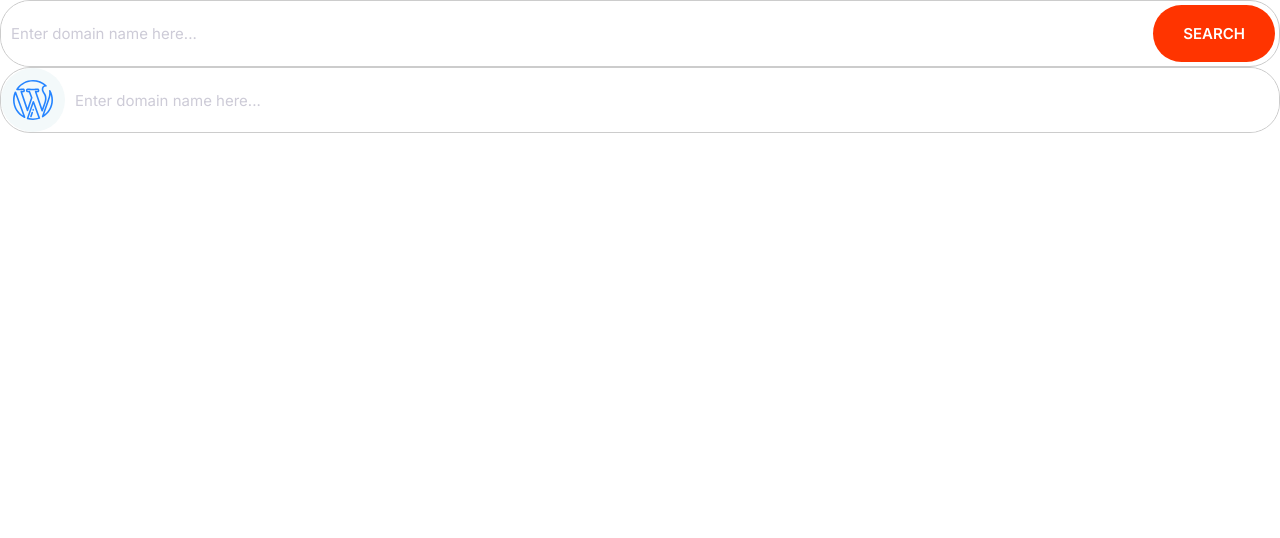
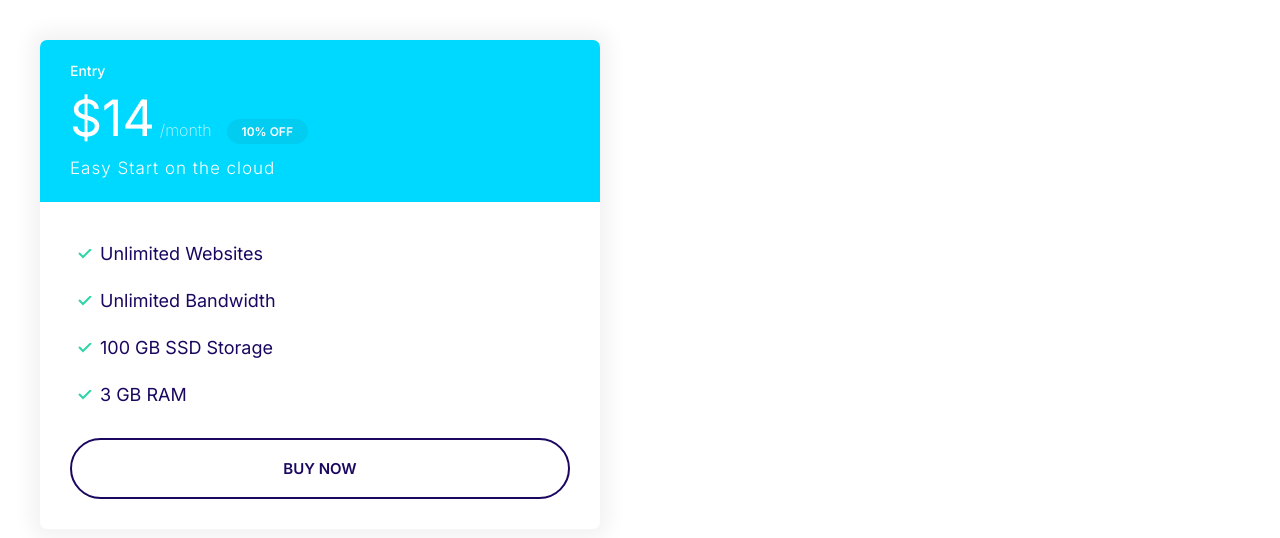
Before and after one commit to georgiscoding/gtmcss, a plain HTML site: page index.html in a window 1280 px wide. Drawn offline with Linux system fonts and the light colour scheme.

Commit message:
Build a Plan Component.

```diff
--- a/css/styles.css
+++ b/css/styles.css
@@ -115,6 +115,7 @@ a {
 
 .badge--small {
   font-size: 1.6rem;
+  padding: 0.5rem 1.5rem;
 }
 
 @media screen and (min-width: 1024px) {
@@ -279,3 +280,77 @@ a {
     font-size: 1.5rem;
   }
 }
+
+/* Cards */
+
+.card {
+  border-radius: 7px;
+  box-shadow: 0 0 20px 10px #f3f3f3;
+  overflow: hidden;
+}
+
+.card__header,
+.card__body {
+  padding: 2rem 3rem;
+}
+
+.card--primary .card__header {
+  background: var(--color-primary);
+  color: #fff;
+}
+.card--secondary .card__header {
+  background: var(--color-secondary);
+  color: #fff;
+}
+
+.card--secondary .badge--secondary {
+  background: #02cdf1;
+}
+/* Plans */
+
+.plan__name {
+  color: #fff;
+  margin: 0;
+  font-weight: 500;
+  font-size: 2.4rem;
+}
+
+.plan__price {
+  font-size: 6rem;
+}
+
+.plan__billing-cycle {
+  font-size: 2.4rem;
+  font-weight: 200;
+  opacity: 0.8;
+  margin-right: 1rem;
+}
+
+.plan__description {
+  font-size: 2rem;
+  font-weight: 300;
+  letter-spacing: 1px;
+  display: block;
+}
+
+.plan .list__item {
+  margin-bottom: 2rem;
+}
+
+@media screen and (min-width: 1024px) {
+  .plan__name {
+    font-size: 1.4rem;
+  }
+
+  .plan__price {
+    font-size: 5rem;
+  }
+
+  .plan__billing-cycle {
+    font-size: 1.6rem;
+  }
+
+  .plan__description {
+    font-size: 1.7rem;
+  }
+}
--- a/index.html
+++ b/index.html
@@ -7,32 +7,34 @@
     <title>Document</title>
     <link rel="preconnect" href="https://fonts.gstatic.com" />
     <link
-      href="https://fonts.googleapis.com/css2?family=Inter:wght@400;600;700&display=swap"
+      href="https://fonts.googleapis.com/css2?family=Inter:wght@100;200;300;400;500;600;700&display=swap"
       rel="stylesheet"
     />
     <link rel="stylesheet" href="css/normalize.css" />
     <link rel="stylesheet" href="css/styles.css" />
   </head>
   <body>
-    <div class="input-group">
-      <input
-        type="text"
-        class="input"
-        placeholder="Enter domain name here..."
-      />
-      <button class="btn btn--accent">Search</button>
-    </div>
-    <div class="input-group">
-      <span class="icon-container">
-        <svg class="icon icon--primary">
-          <use xlink:href="images/sprite.svg#wordpress"></use>
-        </svg>
-      </span>
-      <input
-        type="text"
-        class="input"
-        placeholder="Enter domain name here..."
-      />
+    <div style="width: 50%; padding: 4rem">
+      <div class="plan">
+        <div class="card card--secondary">
+          <header class="card__header">
+            <h3 class="plan__name">Entry</h3>
+            <span class="plan__price">$14</span>
+            <span class="plan__billing-cycle">/month</span>
+            <span class="badge badge--secondary badge--small">10% OFF</span>
+            <span class="plan__description">Easy Start on the cloud</span>
+          </header>
+          <div class="card__body">
+            <ul class="list list--tick">
+              <li class="list__item">Unlimited Websites</li>
+              <li class="list__item">Unlimited Bandwidth</li>
+              <li class="list__item">100 GB SSD Storage</li>
+              <li class="list__item">3 GB RAM</li>
+            </ul>
+            <button class="btn btn--outline btn--block">BUY NOW</button>
+          </div>
+        </div>
+      </div>
     </div>
   </body>
 </html>
```
Also changed, not shown: components/plans.html (added, +22 -0 lines).
